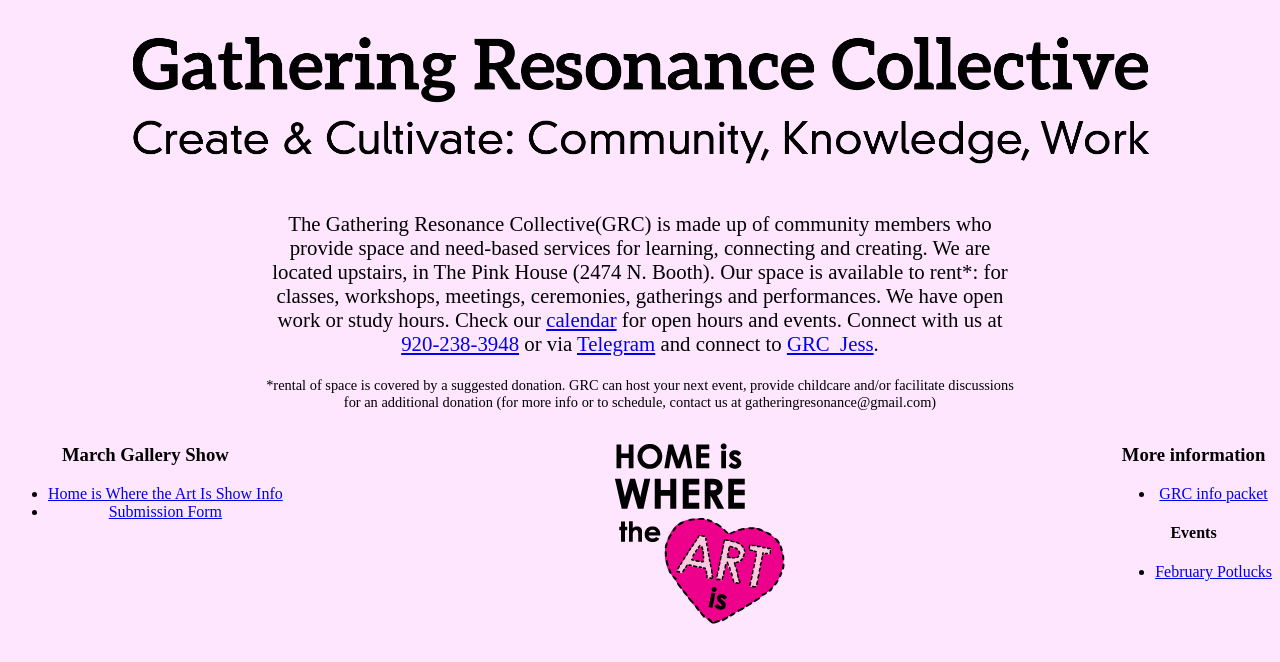
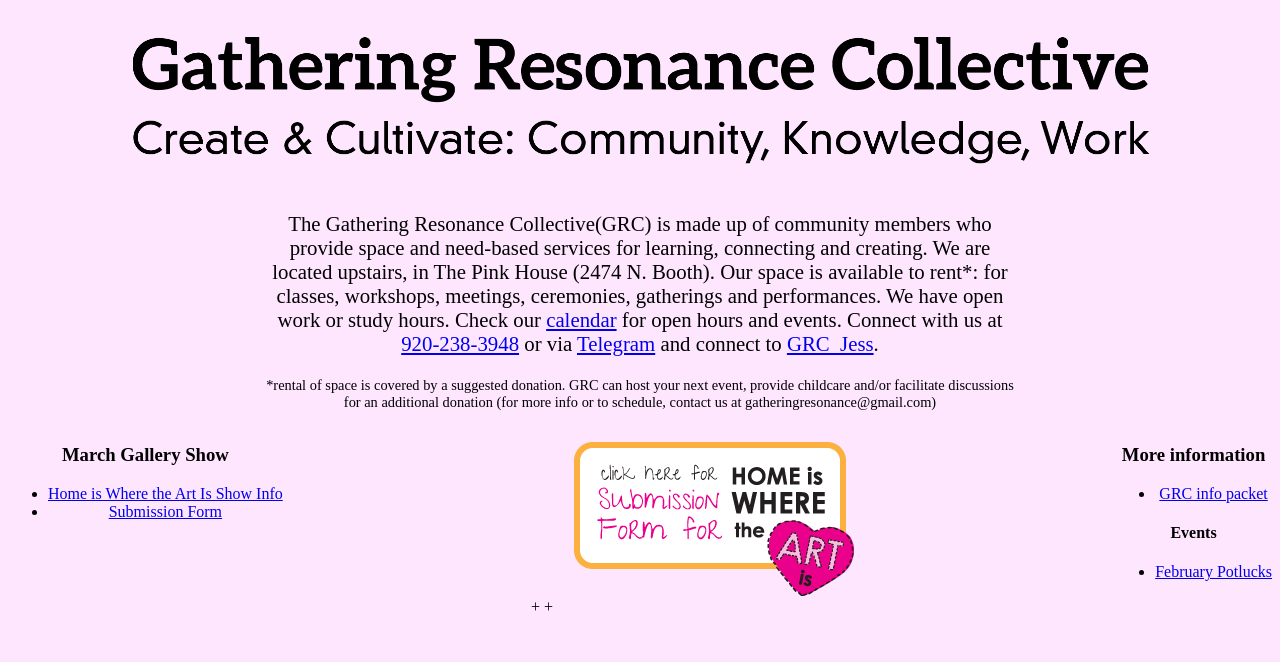
Before and after one commit to gatheringresonancecollective/grc-public-website, a plain HTML site: page index.html in a window 1280 px wide. Drawn offline with Linux system fonts and the light colour scheme.

Commit message:
Update index.html

```diff
--- a/index.html
+++ b/index.html
@@ -50,9 +50,10 @@
 
 		</div>
 
-    		<div style="display: inline"><img src="./img/Home-Art-Logo.png"/></div>
-
-    		<div style="float: left">
+    		<div style="display: inline">
++		<body>
++			<a href="https://goo.gl/forms/GcTZdbDzS8bLS8PB2"> <img src="./img/Submission-Button.png""/></a></body></div>
+     		<div style="float: left">
 
 		<h3> March Gallery Show </h3>
 		<ul>
```
